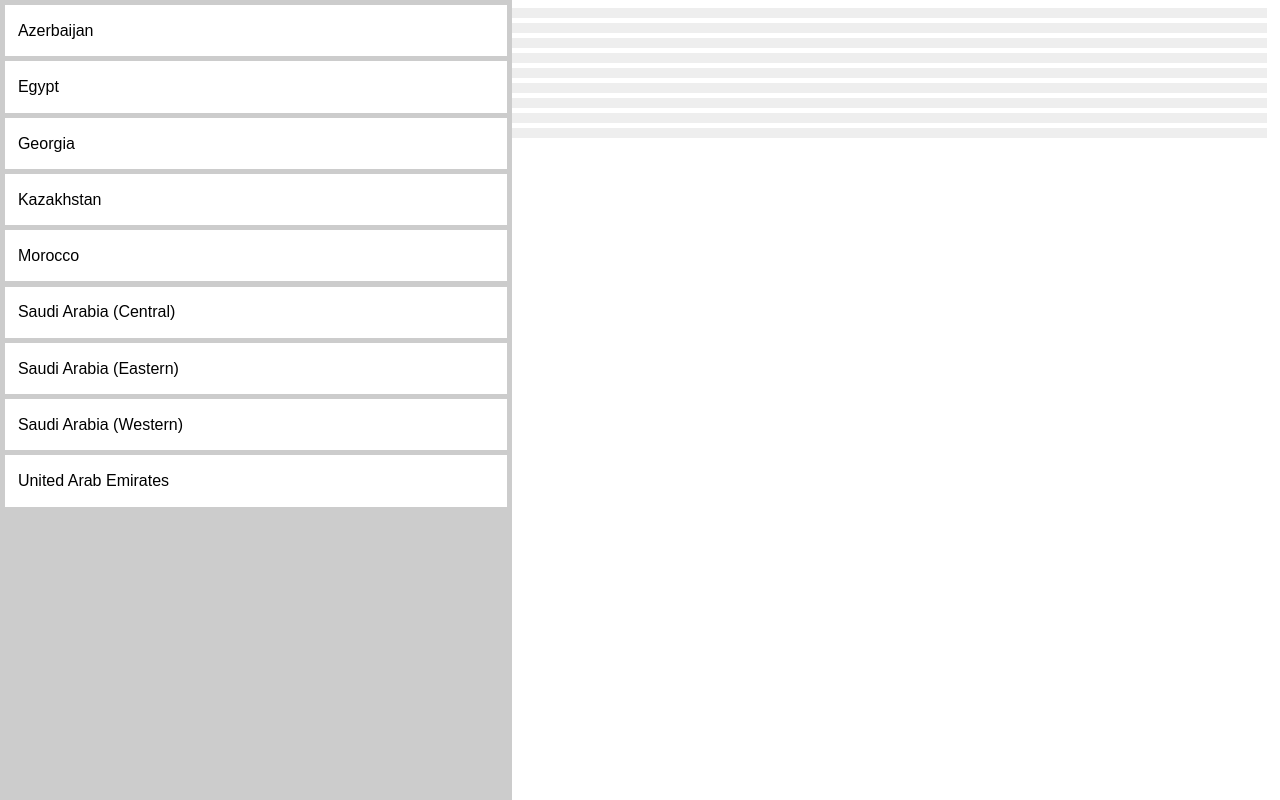
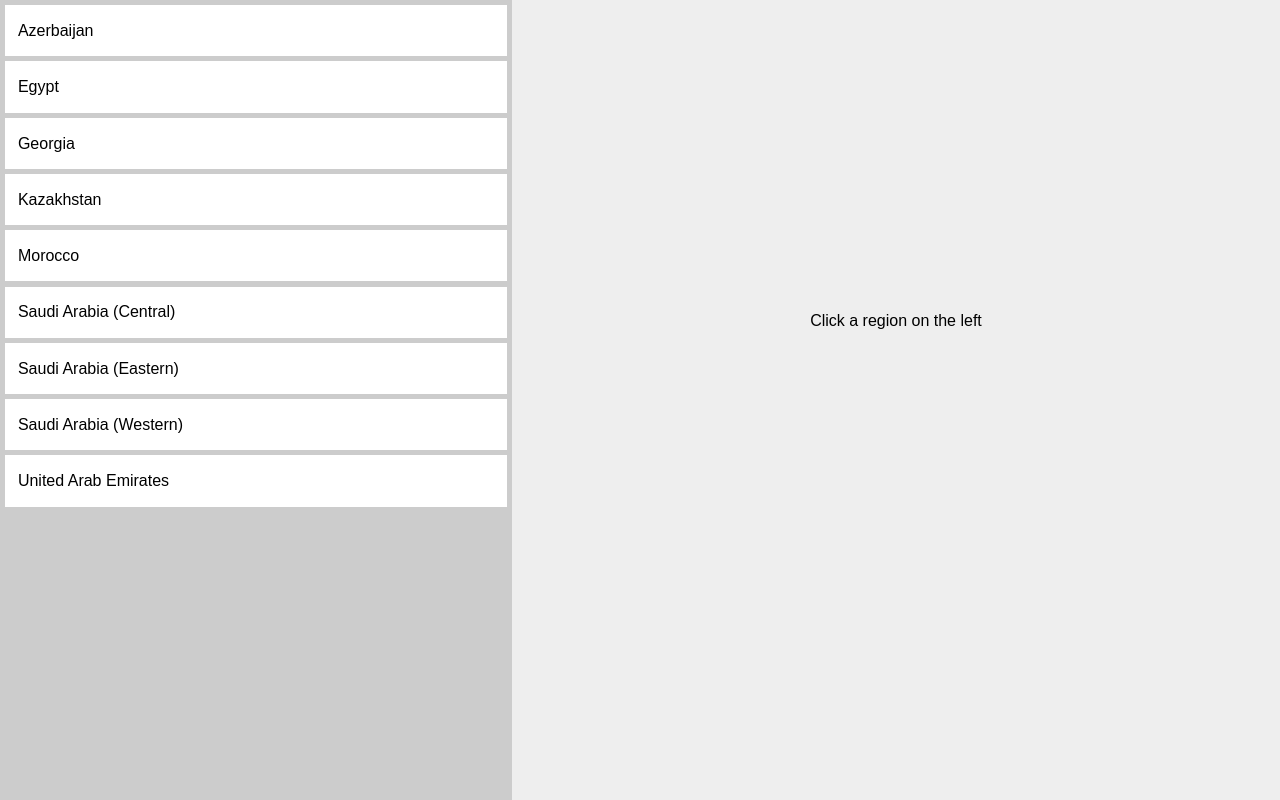
Before and after one commit to smsw/fg4stores, a plain HTML site: page index.html in a window 1280 px wide. Drawn offline with nearby package versions, Linux system fonts and the light colour scheme.

Commit message:
Update index.html

```diff
--- a/index.html
+++ b/index.html
@@ -510,7 +510,7 @@ $(function(){
   regions.clone();
   regions.appendTo('.panel__1');
   var start_note = '<span class="start_note">Click a region on the left</span>';
-  $('.panel__2').appendTo(start_note);
+  $(start_note).appendTo('.panel__2');
 
   $('.panel__1').on('click', 'span', function(){
 		var link = $(this);
```
